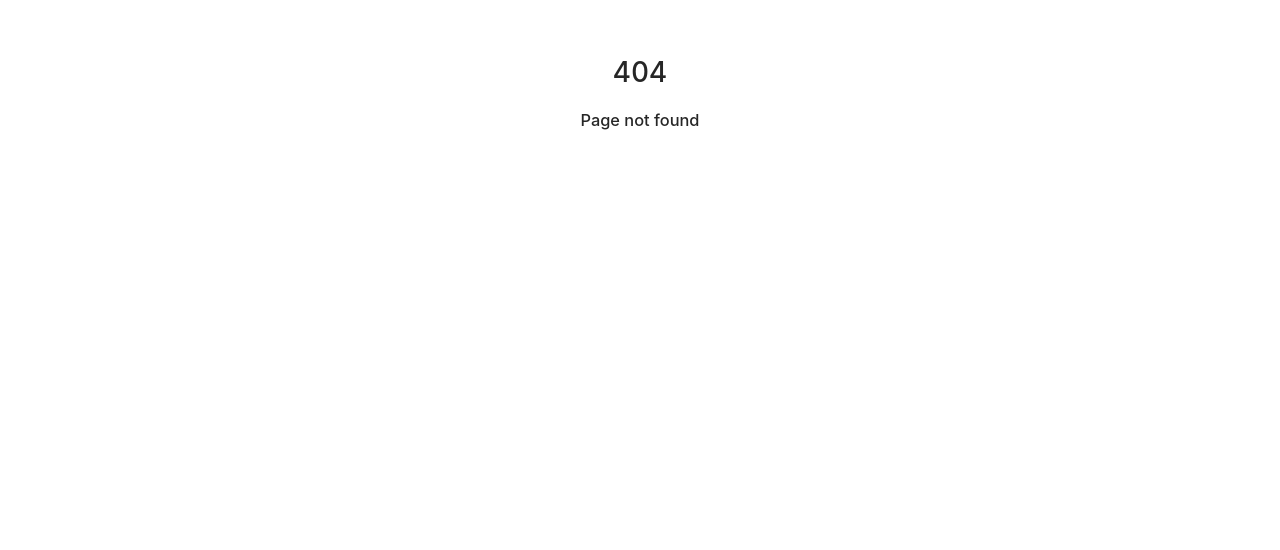
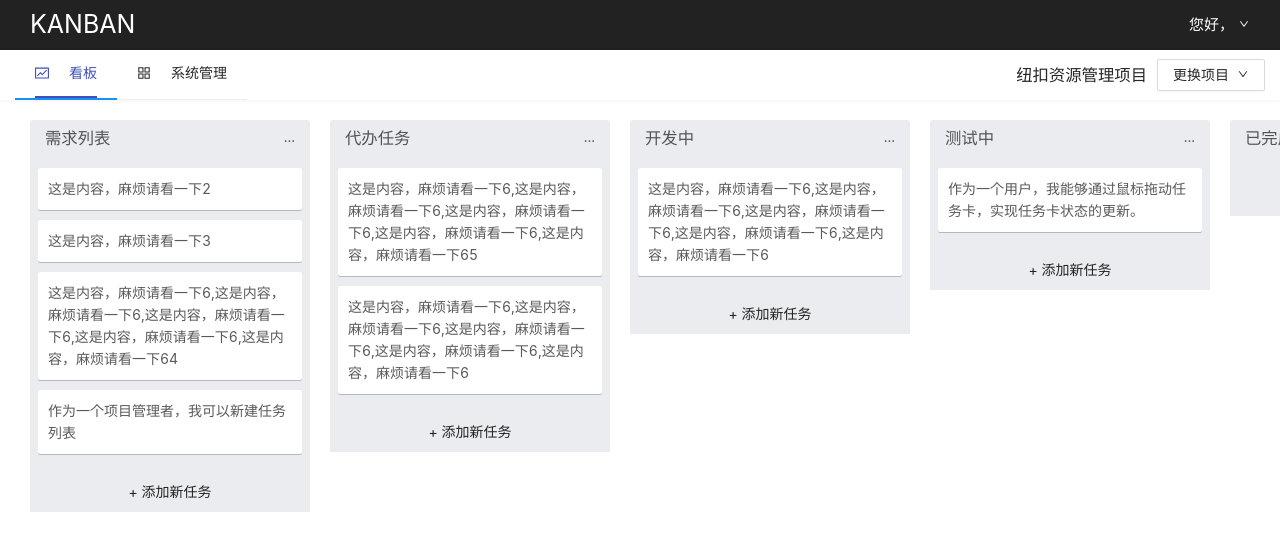
Before and after one commit to crazytravel/require_manager_web, a React (Create React App) app: page /kanban in a window 1280 px wide. Before the commit this address had no page. Shown: the top 550 px of the page. Built offline with nearby package versions, Linux system fonts and the light colour scheme.

Commit message:
relayout project

```diff
--- a/src/components/toolbar.tsx
+++ b/src/components/toolbar.tsx
@@ -1,33 +1,99 @@
-import React from 'react'
-import { Dropdown, Menu,Tooltip } from 'antd';
-import { Link } from 'react-router-dom';
-import { SettingOutlined, DownOutlined, EditOutlined } from '@ant-design/icons';
+import React, { useState, useEffect } from 'react'
+import { Dropdown, Menu, Tooltip, Button, message } from 'antd';
+import { Link, useLocation } from 'react-router-dom';
+import { FundOutlined, SettingOutlined, AppstoreOutlined, DownOutlined, EditOutlined, UserOutlined } from '@ant-design/icons';
 import { useSession } from 'contexts/session-context';
 import styled from 'styled-components';
 import { Config } from 'config/config';
+import { ClickParam } from 'antd/lib/menu';
+
 
 const Toolbar = () => {
+    const { pathname } = useLocation();
+    let currentPath = pathname.substring(pathname.indexOf('/') + 1);
+    if (currentPath !== 'kanban') {
+        currentPath = 'main';
+    }
+    console.log(currentPath)
+    useEffect(() => {
+        let currentPath = pathname.substring(pathname.indexOf('/') + 1);
+        if (currentPath !== 'kanban') {
+            currentPath = 'main';
+        }
+        setCurrentPage(currentPath);
+    }, [pathname]);
     const { logout, session } = useSession();
+    const [currentPage, setCurrentPage] = useState<string>(currentPath);
     const handleLogout = () => {
         logout();
     }
+    const handleProjectClick = (e: ClickParam) => {
+        console.log('click', e);
+    }
+
+    const handleMenuClick = (e: ClickParam) => {
+        setCurrentPage(e.key);
+    }
+
+    const menu = (
+        <Menu onClick={handleProjectClick}>
+            <Menu.Item key="1">
+                1st menu item
+          </Menu.Item>
+            <Menu.Item key="2">
+                2nd menu item
+          </Menu.Item>
+            <Menu.Item key="3">
+                3rd item
+          </Menu.Item>
+        </Menu>
+    );
+
     return (
         <Subtitle>
-            <h3>KANBAN</h3>
-            <Link to="/main">
-                <Tooltip placement="bottom" title="Ask for Support">
-                    <SettingOutlined style={{ fontSize: '2rem', color: 'rgba(0, 0, 0, 0.65)' }} />
-                </Tooltip>
-            </Link>
+            <Menu onClick={handleMenuClick} selectedKeys={[currentPage]} mode="horizontal">
+                <Menu.Item key="kanban" icon={<FundOutlined />}>
+                    <Link to="/kanban">看板</Link>
+                </Menu.Item>
+                <Menu.Item key="main" icon={<AppstoreOutlined />}>
+                    <Link to="/main">系统管理</Link>
+                </Menu.Item>
+            </Menu>
+            <MenuContainer>
+                {currentPage === 'kanban' ?
+                    <>
+                        <Title>纽扣资源管理项目</Title>
+                        <Dropdown overlay={menu}>
+                            <Button>更换项目 <DownOutlined /></Button>
+                        </Dropdown>
+                    </>
+                    : ''}
+
+            </MenuContainer>
+            {/* <ToolContainer>
+                <LinkBtn to="/kanban">
+                    <Tooltip placement="bottom" title="Ask for Support">
+                        <FundOutlined style={{ fontSize: '2rem', color: 'rgba(0, 0, 0, 0.65)' }} />
+                    </Tooltip>
+                    看板
+                </LinkBtn>
+                <LinkBtn to="/main">
+                    <Tooltip placement="bottom" title="Ask for Support">
+                        <SettingOutlined style={{ fontSize: '2rem', color: 'rgba(0, 0, 0, 0.65)' }} />
+                    </Tooltip>
+                    设置
+                </LinkBtn>
+            </ToolContainer> */}
+
         </Subtitle>
     )
 }
 
 const Subtitle = styled.div`
     background-color: #fff;
-    height: 5rem;
-    line-height: 5rem;
-    padding: 0 3rem;
+    height: 50px;
+    line-height: 50px;
+    padding: 0 15px;
     display: flex;
     flex-direction: row;
     justify-content: space-between;
@@ -35,5 +101,29 @@ const Subtitle = styled.div`
     z-index: 10;
 `;
 
+const MenuContainer = styled.div`
+    display: flex;
+    flex-direction: row;
+    align-items: center;
+`;
+
+const Title = styled.h3`
+    margin: 0 10px 0 0;
+    padding: 0;
+`;
+
+const ToolContainer = styled.div`
+    flex: 1;
+    width: 0;
+    display: flex;
+    flex-direction: row;
+    justify-content: flex-end;
+    align-items: center;
+`;
+
+const LinkBtn = styled(Link)`
+    margin-left: 20px;
+    color: rgba(0, 0, 0, 0.65);
+`;
 
 export default Toolbar;
--- a/src/components/top-header.tsx
+++ b/src/components/top-header.tsx
@@ -32,7 +32,7 @@ const Header = styled.header`
     display: flex;
     flex-direction: row;
     background-color: #222;
-    height: 8rem;
+    height: 50px;
     align-items: center;
     justify-content: space-between;
     padding: 0 3rem;
--- a/src/config/menu.tsx
+++ b/src/config/menu.tsx
@@ -19,10 +19,10 @@ import { MenuItem } from '../layouts/main/components/main-menu';
 
 export const menuData: MenuItem[] = [
     {
-        key: 'kanban',
-        text: '看板',
-        icon: <FundOutlined />,
-        link: '/main/kanban',
+        key: 'welcome',
+        text: '欢迎',
+        icon: <SmileOutlined />,
+        link: '/main/welcome',
     }, {
         key: 'project',
         text: '项目管理',
--- a/src/config/routes.tsx
+++ b/src/config/routes.tsx
@@ -2,10 +2,7 @@ import React from 'react';
 import { Switch, Route, Redirect } from 'react-router-dom';
 import {
     WelcomePage,
-    KanbanPage,
     UserPage,
-    VersionPage,
-    GatewayPage,
     ProjectPage,
     RolePage,
     AuthorityPage,
@@ -13,19 +10,20 @@ import {
 } from 'layouts/main/export';
 import ProtectedRoute from 'components/protected-route';
 import MainLayout from 'layouts/main/main';
+import KanbanLayout from 'layouts/kanban/kanban';
 import SignInLayout from 'layouts/sign/sign-in';
 import SignUpLayout from 'layouts/sign/sign-up';
-
 import { useSession } from 'contexts/session-context';
 
 export const SystemRoutes: React.FC = () => {
     return (
         <Switch>
             <ProtectedRoute path="/" exact><Redirect to="/main" /></ProtectedRoute>
+            <ProtectedRoute path="/kanban" component={KanbanLayout} />
             <ProtectedRoute path="/main" component={MainLayout} />
             <Route path="/sign-in" component={SignInLayout} />
             <Route path="/sign-up" component={SignUpLayout} />
-            <Route><ErrorPage code={404} message="Page not found" /></Route>
+            <Route><ErrorPage code={404} message="页面不存在" /></Route>
         </Switch>
     )
 }
@@ -36,23 +34,22 @@ export const MainRoutes: React.FC = () => {
     const authorities = session.authorities;
     return (
         <Switch>
-            <Route path="/main" exact><Redirect to="/main/kanban" /></Route>
+            <Route path="/main" exact><Redirect to="/main/welcome" /></Route>
             <Route path="/main/welcome" component={WelcomePage} />
-            <Route path="/main/kanban" component={KanbanPage} />
             <Route path="/main/project" render={() =>
                     <ProjectPage />
             } />
             <Route path="/main/user" render={() =>
                 authorities?.includes('MENU_ITEM_SYSTEM_ACCOUNT_USER') ?
-                    <UserPage /> : <ErrorPage code={401} message="Forbidden access this page" />
+                    <UserPage /> : <ErrorPage code={403} message="权限不足" />
             } />
             <Route path="/main/role" render={() =>
                 authorities?.includes('MENU_ITEM_SYSTEM_ACCOUNT_ROLE') ?
-                    <RolePage /> : <ErrorPage code={401} message="Forbidden access this page" />
+                    <RolePage /> : <ErrorPage code={403} message="权限不足" />
             } />
             <Route path="/main/authority" render={() =>
                 authorities?.includes('MENU_ITEM_SYSTEM_ACCOUNT_AUTHORITY') ?
-                <AuthorityPage /> : <ErrorPage code={401} message="Forbidden access this page" />
+                <AuthorityPage /> : <ErrorPage code={403} message="权限不足" />
             } />
             <Route><ErrorPage code={404} message="Page not found" /></Route>
         </Switch>
--- a/src/layouts/main/pages/kanban/components/card.tsx
+++ b/src/layouts/kanban/components/card.tsx
@@ -46,6 +46,7 @@ const Wrapper = styled.div<WrapperProps>`
     margin-bottom: 10px;
     background-color: ${props => props.isDragging ? '#AED581' : '#fff'};
     padding: 10px;
+    border-radius: 2px;
 `;
 
 const Content = styled.span`
--- a/src/layouts/main/pages/kanban/kanban.tsx
+++ b/src/layouts/kanban/kanban.tsx
@@ -104,8 +104,12 @@ const KanbanLayout: React.FC = props => {
         })
     }
     return (
+        <Layout style={{ height: '100%' }}>
+            <TopHeader />
+            <Toolbar />
             <DragDropContext onDragEnd={onDragEnd}>
                 <Container>
+                    <Content>
                     {fakeStageOrders.map((stageId: string, index: number) => {
                         const currentStage = stages[stageId];
                         const currentTasks = currentStage.taskIds.map(taskId => tasks[taskId]);
@@ -117,8 +121,11 @@ const KanbanLayout: React.FC = props => {
                             title={currentStage.text}
                             tasks={currentTasks} />
                     })}
+                    </Content>
                 </Container>
             </DragDropContext>
+        </Layout>
+
     )
 }
 
@@ -130,15 +137,26 @@ const Loading = () => {
     )
 }
 
+const Layout = styled.div`
+    width: 100%;
+    height: 100%;
+    display: flex;
+    flex-direction: column;
+    overflow: hidden;
+`;
+
 
 const Container = styled.div`
+    padding: 20px;
+    flex: 1;
+    height: 0;
+    overflow-y: hidden;
+    overflow-x: auto;
+`;
+
+const Content = styled.div`
     display: inline-flex;
-    /* white-space: nowrap; */
     height: 100%;
-    /* background-color: #f5f7f9; */
-    /* overflow: auto; */
-    /* flex-wrap: nowrap; */
-    /* padding: 15px; */
 `;
 
 const LoadingContainer = styled.div`
--- a/src/layouts/main/components/main-menu.tsx
+++ b/src/layouts/main/components/main-menu.tsx
@@ -41,7 +41,6 @@ const MainMenu: React.FC<MainMenuProps> = ({
 
     useEffect(() => {
         const currentPath = location.pathname.substring(location.pathname.lastIndexOf('/') + 1);
-        console.log(currentPath)
         setSelectedKeys([currentPath]);
         const item = findItemByKey(menuData, currentPath);
         if (item) {
--- a/src/layouts/main/export.ts
+++ b/src/layouts/main/export.ts
@@ -1,5 +1,4 @@
 import WelcomePage from './pages/welcome/welcome';
-import KanbanPage from './pages/kanban/kanban';
 import UserPage from './pages/user/user';
 import VersionPage from './pages/version/version';
 import GatewayPage from './pages/gateway/gateway';
@@ -10,7 +9,6 @@ import ErrorPage from './pages/error/error';
 
 export {
     WelcomePage,
-    KanbanPage,
     UserPage,
     VersionPage,
     GatewayPage,
--- a/src/layouts/main/main.tsx
+++ b/src/layouts/main/main.tsx
@@ -16,16 +16,19 @@ const MainLayout: React.FC = () => {
     return (
         <Layout style={{ height: '100%' }}>
             <TopHeader />
-            {/* <Toolbar /> */}
+            <Toolbar />
             <Container>
                 <Sidebar>
                     <MainMenu menuData={menuData} selectCallback={item => {
                         setSelectedMenu(item);
                     }} />
                 </Sidebar>
-                <Content>
-                    <MainRoutes />
-                </Content>
+                <Wrapper>
+                    <Content>
+                        <MainRoutes />
+                    </Content>
+                </Wrapper>
+
             </Container>
         </Layout>
     );
@@ -52,12 +55,21 @@ const Sidebar = styled.div`
     min-width: 200px;
     max-width: 200px;
 `;
-const Content = styled.div`
+
+const Wrapper = styled.div`
     flex: 1;
     width: 0;
+    height: 100%;
+    display: flex;
+    flex-direction: column;
+`;
+const Content = styled.div`
     background-color: #fff;
     margin: 15px;
     padding: 15px;
-    overflow: auto;
+    overflow-x: auto;
+    overflow-y: hidden;
+    flex: 1;
+    height: 0;
 `;
 export default MainLayout;
```
Also changed, not shown: src/layouts/kanban/components/column.tsx (renamed from src/layouts/main/pages/kanban/components/column.tsx). Lines whose indentation alone changed are shown as unchanged.
